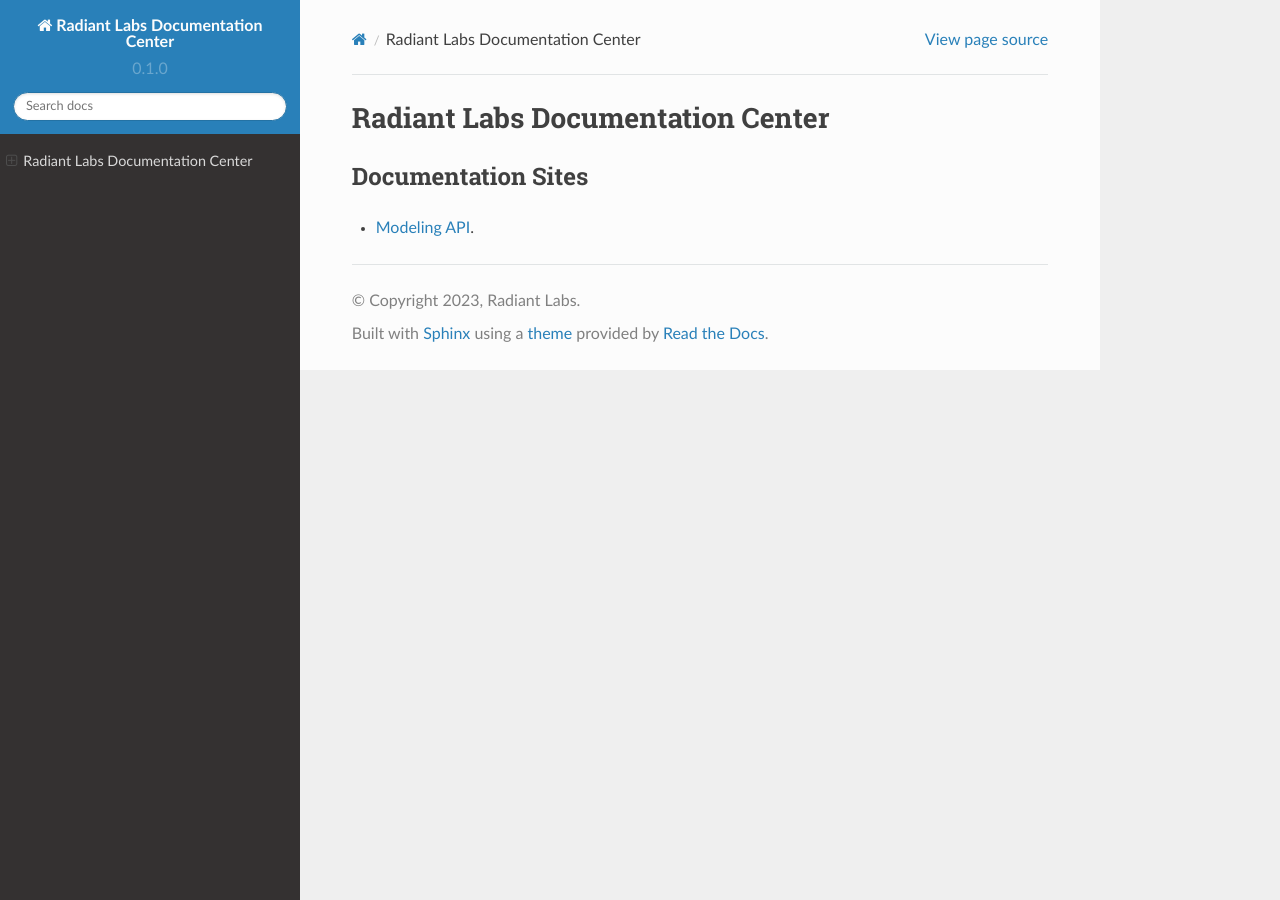
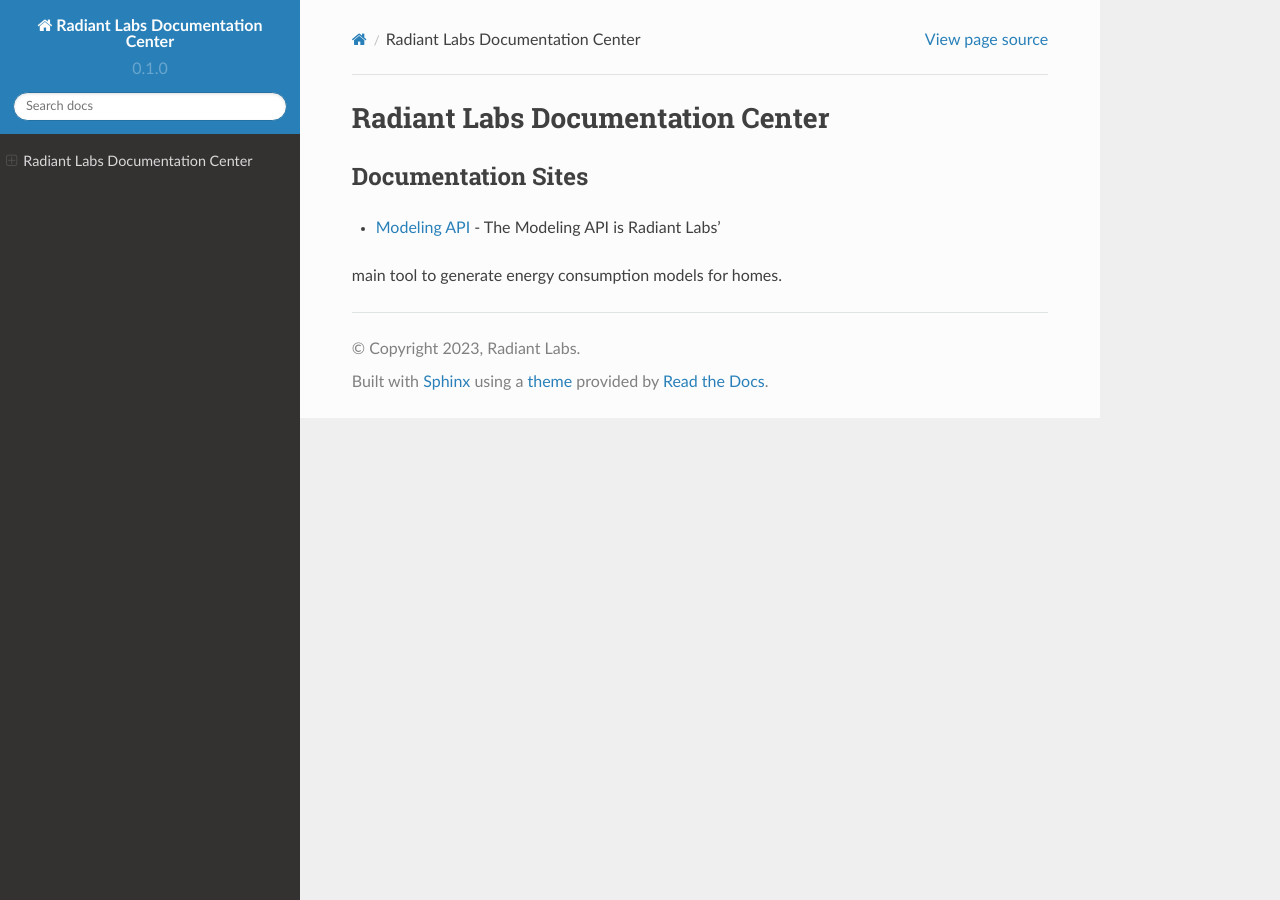
Before and after one commit to RadiantLabs/docs-radiantlabs-co, a Sphinx documentation site: the page built from docs/source/index.rst, in a window 1280 px wide. Built offline with Sphinx 7.4.7 and the Read the Docs theme 2.0.0, drawn with Linux system fonts in a browser that asks for light colours.

Commit message:
Refine Modeling API pointer text

```diff
--- a/docs/source/index.rst
+++ b/docs/source/index.rst
@@ -4,4 +4,5 @@
 Documentation Sites
 -------------------
 
-* `Modeling API <https://docs.radiantlabs.co/projects/modeling-api/en/latest/>`_.
+* `Modeling API <https://docs.radiantlabs.co/projects/modeling-api/en/latest/>`_ - The Modeling API is Radiant Labs'
+main tool to generate energy consumption models for homes.
```
